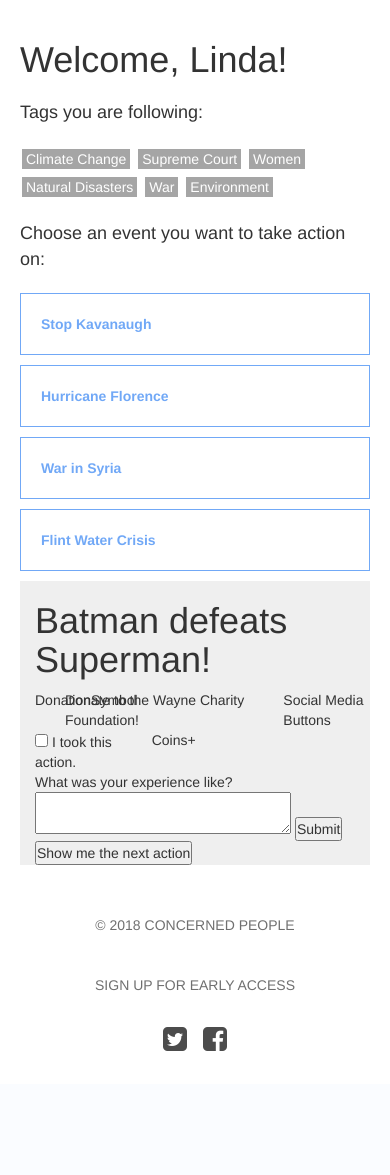
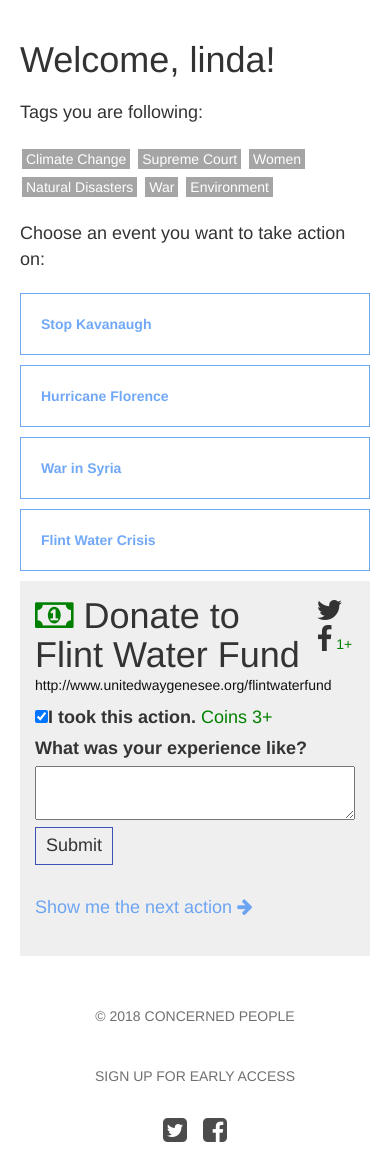
Before and after one commit to lpatmo/actionifythenews, a Django app: page / in a window 390 px wide. Shown: the part 138-1313 px from the top of the page. Before the commit the page ends 1189 px from the top, so only its background shows below. Run offline with Django 3.2, Linux system fonts and the light colour scheme; a user stored in the database is signed in; data comes from the database, SQL or seed files in the repository; both versions use the stored data as it was after the commit; some libraries are stand-ins or nearby versions.

Commit message:
updated action cards

```diff
--- a/news/static/styles.css
+++ b/news/static/styles.css
@@ -20,6 +20,10 @@ a {
 	text-decoration: none;
 	opacity: 0.75;
 	color: #fff;
+}
+
+a:hover {
+	text-decoration: none;
 }
 
 a:hover {
@@ -304,6 +308,45 @@ div.content li.event a:hover {
  }
 
 }
-textarea{
-	width:80%;
+
+div.action {
+	padding: 15px;
 }
+
+div.action a {
+	color: #428cf4;
+}
+
+div.action h1.eventTitle {
+	margin: 0px;
+}
+
+.fa-twitter:hover, .fa-facebook:hover {
+	cursor: pointer;
+}
+.fa-twitter:hover {
+	color: #1dcaff;
+}
+.fa-money {
+	color: green;
+}
+
+span.link {
+	color: #111;
+}
+span.coins {
+	color: green;
+}
+textarea {
+	width: 100%;
+}
+.action-header {
+	display: flex;
+	justify-content: space-between;
+}
+
+button {
+	padding: 5px 10px;
+	border: 1px solid #3f51b1;
+	font-size: 18px;
+}
--- a/news/views.py
+++ b/news/views.py
@@ -1,4 +1,4 @@
-from news.models import Event, Action, Tag
+from news.models import Event, Action, Tag, EventAction
 from django.shortcuts import render
 
 def index(request):
@@ -8,12 +8,14 @@ def index(request):
     events = Event.objects.all()
     tags = Tag.objects.all()
     actions_count = Action.objects.all().count()
+    event_actions = EventAction.objects.values()
 
 
     context = {
         'actions_count': actions_count,
         'events': events,
-        'tags': tags
+        'tags': tags,
+        'event_actions': event_actions
     }
 
     # Render the HTML template index.html with the data in the context variable
--- a/templates/home.html
+++ b/templates/home.html
@@ -1,6 +1,6 @@
 {% extends 'base.html' %}
 
-{% block title %}Welcome, Linda!{% endblock %}
+{% block title %}Welcome, {{ user.get_username }}!{% endblock %}
 
 {% block content %}
 {% if user.is_authenticated %}
@@ -24,36 +24,25 @@
    </section>
    <section id="actions">
      <div class="action">
-      <div class="container">
-        <h1 class="eventTitle">Batman defeats Superman!</h1>
-        <div class="row">
-          <div class="col-xs-1">
-            DonationSymbol
+       <div class="action-header">
+          <h1 class="eventTitle"> <i class="fa fa-money"></i> Donate to Flint Water Fund</h1>
+          <div class="action-social-media">
+            <i class="fa fa-twitter fa-2x"></i>
+            <i class="fa fa-facebook fa-2x"></i>
+            <span class="coins">1+</span>
           </div>
-          <div class="col-xs-8">
-            Donate to the Wayne Charity Foundation!
-          </div>
-          <div class="col-xs-1-offset-1">
-            Social Media Buttons
-          </div>
+
         </div>
-        <div class="row">
-          <div class="col-xs-4">
-            <input type="checkbox"> <span>I took this action.</span>
-          </div>
-          <div class=.col-offset-3>
-          </div>
-          <div class="col-xs-3">
-          Coins+
-          </div>
-        </div>
-    <div>
-      <span>What was your experience like?</span>
-      <textarea></textarea>
-      <button>Submit</button>
-      <button>Show me the next action</button>
-    </div>
-    </div>
+        <span class="link">http://www.unitedwaygenesee.org/flintwaterfund</span>
+        <p><label><input type="checkbox" checked="checked">I took this action. </label>
+        <span class="coins"><i class="fa fa-coin"></i>Coins 3+</span>
+        <br />
+        <label>What was your experience like?</label>
+        <textarea></textarea>
+        <button>Submit</button>
+        <p>
+          <a href="#">Show me the next action <i class="fa fa-arrow-right"></i></a>
+        </p>
      </div>
    </section>
  </div>
```
Also changed, not shown: db.sqlite3.
